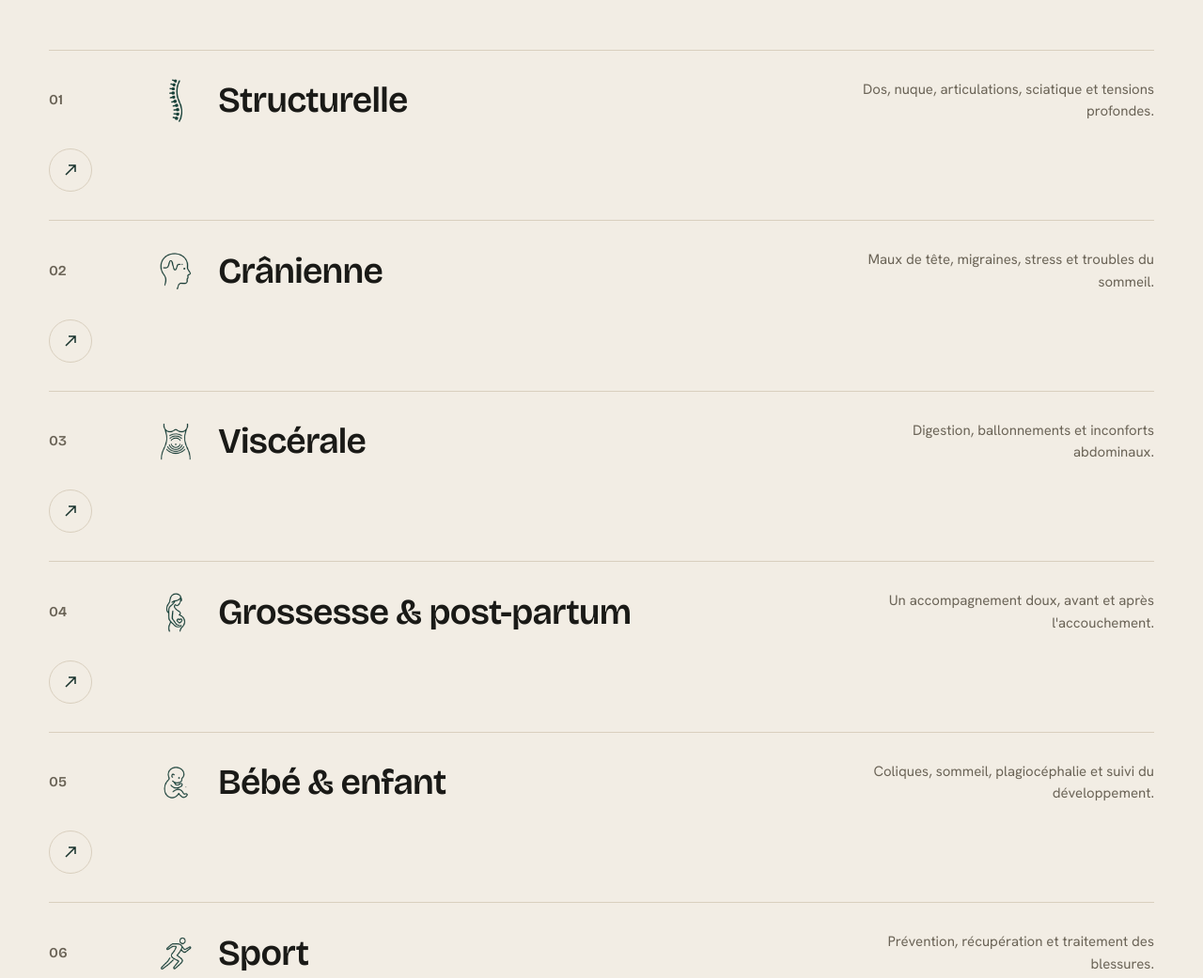
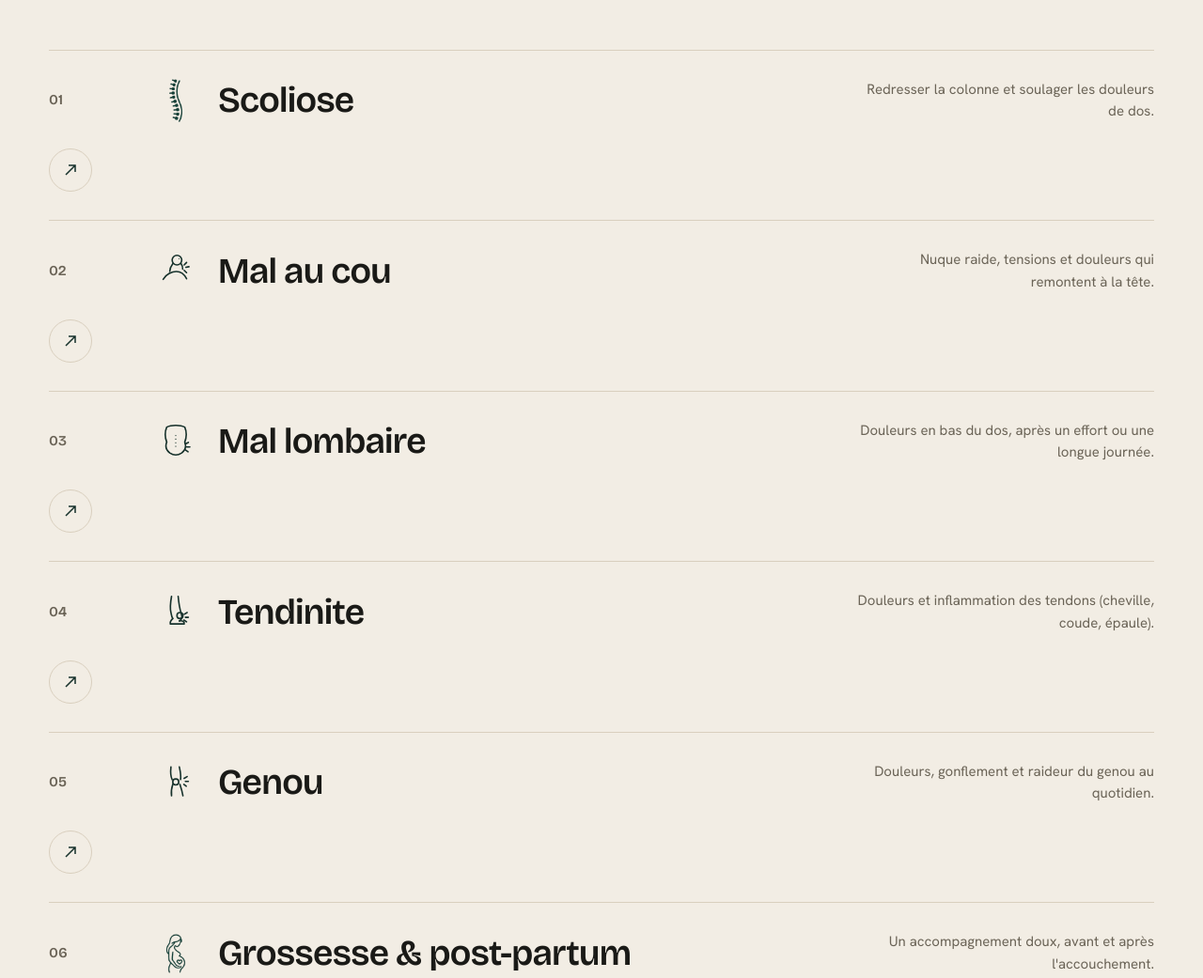
Before and after one commit to AkramSaoudi/assala, a plain HTML site: page cabinet-assala-homepage.html in a window 1280 px wide. Shown: the part 3848-4889 px from the top of the page at 94% size. Drawn offline with nearby package versions, Linux system fonts and the light colour scheme.

Commit message:
Add condition illustrations and update homepage
Co-Authored-By: Claude Opus 5.5 <noreply@anthropic.com>

```diff
--- a/cabinet-assala-homepage.html
+++ b/cabinet-assala-homepage.html
@@ -522,11 +522,11 @@ footer a:hover{color:var(--on-pine)}
           <div class="rm-card"><span class="rm-num">02</span><h4 class="dsp">Ostéopathie</h4><p>On traite la cause profonde, pas seulement le symptôme.</p><span class="rm-hint" aria-hidden="true">Faites défiler ↓</span></div>
           <div class="rm-card"><span class="rm-num">03</span><h4 class="dsp">Nutrition</h4><p>Des conseils qui accélèrent les effets de chaque séance.</p><span class="rm-hint" aria-hidden="true">Faites défiler ↓</span></div>
           <div class="rm-card"><span class="rm-num">04</span><h4 class="dsp">Podologie</h4><p>Corriger l'appui pour soulager genoux, dos et posture.</p><span class="rm-hint" aria-hidden="true">Faites défiler ↓</span></div>
-          <div class="rm-card"><span class="rm-num">05</span><h4 class="dsp">Réflexologie</h4><p>Réduire le stress et les tensions, point par point.</p><span class="rm-hint" aria-hidden="true">Faites défiler ↓</span></div>
+          <div class="rm-card"><span class="rm-num">05</span><h4 class="dsp">Réflexologie plantaire</h4><p>Réduire le stress et les tensions, point par point.</p><span class="rm-hint" aria-hidden="true">Faites défiler ↓</span></div>
           <div class="rm-card"><span class="rm-num">06</span><h4 class="dsp">Drainage lymphatique</h4><p>Moins de rétention d'eau, plus de légèreté au quotidien.</p><span class="rm-hint" aria-hidden="true">Faites défiler ↓</span></div>
           <div class="rm-card"><span class="rm-num">07</span><h4 class="dsp">Madérothérapie</h4><p>Stimuler la circulation et redessiner la silhouette.</p><span class="rm-hint" aria-hidden="true">Faites défiler ↓</span></div>
-          <div class="rm-card"><span class="rm-num">08</span><h4 class="dsp">Ventouses</h4><p>Libérer les tensions musculaires les plus profondes.</p><span class="rm-hint" aria-hidden="true">Faites défiler ↓</span></div>
-          <div class="rm-card"><span class="rm-num">09</span><h4 class="dsp">Soins bien-être</h4><p>Une pause qui vous appartient, chaque mois, rien que pour vous.</p><a class="rm-final js-wa" href="#" data-wa-text="Bonjour, je souhaite réserver mon Parcours Mensuel ASSALA.">Réserver mon Parcours Mensuel →</a></div>
+          <div class="rm-card"><span class="rm-num">08</span><h4 class="dsp">Ventouses (Hijama)</h4><p>Libérer les tensions musculaires les plus profondes.</p><span class="rm-hint" aria-hidden="true">Faites défiler ↓</span></div>
+          <div class="rm-card"><span class="rm-num">09</span><h4 class="dsp">Soins bien-être (massage de nœud musculaire)</h4><p>Une pause qui vous appartient, chaque mois, rien que pour vous.</p><a class="rm-final js-wa" href="#" data-wa-text="Bonjour, je souhaite réserver mon Parcours Mensuel ASSALA.">Réserver mon Parcours Mensuel →</a></div>
         </div>
         <div class="rm-controls">
           <button class="rm-arrow-btn" id="rmPrev" aria-label="Discipline précédente" type="button"><svg width="16" height="16" viewBox="0 0 16 16" fill="none"><path d="M10 13L5 8l5-5" stroke="currentColor" stroke-width="1.5" stroke-linecap="round" stroke-linejoin="round"/></svg></button>
@@ -558,60 +558,60 @@ footer a:hover{color:var(--on-pine)}
       <a class="srv-row rv" href="#">
         <span class="num">01</span>
         <span class="main">
-          <img class="ico" src="structurelle.png" alt="Structurelle">
-          <h3 class="dsp">Structurelle</h3>
+          <img class="ico" src="structurelle.png" alt="Scoliose">
+          <h3 class="dsp">Scoliose</h3>
         </span>
-        <span class="desc">Dos, nuque, articulations, sciatique et tensions profondes.</span>
+        <span class="desc">Redresser la colonne et soulager les douleurs de dos.</span>
         <span class="go"><svg width="16" height="16" viewBox="0 0 16 16" fill="none"><path d="M3 13L13 3M6 3h7v7" stroke="currentColor" stroke-width="1.5"/></svg></span>
       </a>
 
       <a class="srv-row rv" href="#">
         <span class="num">02</span>
         <span class="main">
-          <img class="ico" src="cranienne.png" alt="Crânienne">
-          <h3 class="dsp">Crânienne</h3>
+          <img class="ico" src="mal-au-cou.svg" alt="Mal au cou">
+          <h3 class="dsp">Mal au cou</h3>
         </span>
-        <span class="desc">Maux de tête, migraines, stress et troubles du sommeil.</span>
+        <span class="desc">Nuque raide, tensions et douleurs qui remontent à la tête.</span>
         <span class="go"><svg width="16" height="16" viewBox="0 0 16 16" fill="none"><path d="M3 13L13 3M6 3h7v7" stroke="currentColor" stroke-width="1.5"/></svg></span>
       </a>
 
       <a class="srv-row rv" href="#">
         <span class="num">03</span>
         <span class="main">
-          <img class="ico" src="viscerale.png" alt="Viscérale">
-          <h3 class="dsp">Viscérale</h3>
+          <img class="ico" src="mal-lombaire.svg" alt="Mal lombaire">
+          <h3 class="dsp">Mal lombaire</h3>
         </span>
-        <span class="desc">Digestion, ballonnements et inconforts abdominaux.</span>
+        <span class="desc">Douleurs en bas du dos, après un effort ou une longue journée.</span>
         <span class="go"><svg width="16" height="16" viewBox="0 0 16 16" fill="none"><path d="M3 13L13 3M6 3h7v7" stroke="currentColor" stroke-width="1.5"/></svg></span>
       </a>
 
       <a class="srv-row rv" href="#">
         <span class="num">04</span>
         <span class="main">
-          <img class="ico" src="grossesse.png" alt="Grossesse & post-partum">
-          <h3 class="dsp">Grossesse & post-partum</h3>
+          <img class="ico" src="tendinite.svg" alt="Tendinite">
+          <h3 class="dsp">Tendinite</h3>
         </span>
-        <span class="desc">Un accompagnement doux, avant et après l'accouchement.</span>
+        <span class="desc">Douleurs et inflammation des tendons (cheville, coude, épaule).</span>
         <span class="go"><svg width="16" height="16" viewBox="0 0 16 16" fill="none"><path d="M3 13L13 3M6 3h7v7" stroke="currentColor" stroke-width="1.5"/></svg></span>
       </a>
 
       <a class="srv-row rv" href="#">
         <span class="num">05</span>
         <span class="main">
-          <img class="ico" src="bebe-enfant.png" alt="Bébé & enfant">
-          <h3 class="dsp">Bébé & enfant</h3>
+          <img class="ico" src="genou.svg" alt="Genou">
+          <h3 class="dsp">Genou</h3>
         </span>
-        <span class="desc">Coliques, sommeil, plagiocéphalie et suivi du développement.</span>
+        <span class="desc">Douleurs, gonflement et raideur du genou au quotidien.</span>
         <span class="go"><svg width="16" height="16" viewBox="0 0 16 16" fill="none"><path d="M3 13L13 3M6 3h7v7" stroke="currentColor" stroke-width="1.5"/></svg></span>
       </a>
 
       <a class="srv-row rv" href="#">
         <span class="num">06</span>
         <span class="main">
-          <img class="ico" src="sport.png" alt="Sport">
-          <h3 class="dsp">Sport</h3>
+          <img class="ico" src="grossesse.png" alt="Grossesse & post-partum">
+          <h3 class="dsp">Grossesse & post-partum</h3>
         </span>
-        <span class="desc">Prévention, récupération et traitement des blessures.</span>
+        <span class="desc">Un accompagnement doux, avant et après l'accouchement.</span>
         <span class="go"><svg width="16" height="16" viewBox="0 0 16 16" fill="none"><path d="M3 13L13 3M6 3h7v7" stroke="currentColor" stroke-width="1.5"/></svg></span>
       </a>
     </div>
```
Also changed, not shown: index.html (+21 -21 lines), genou.svg (added), mal-au-cou.svg (added), mal-lombaire.svg (added), tendinite.svg (added).
